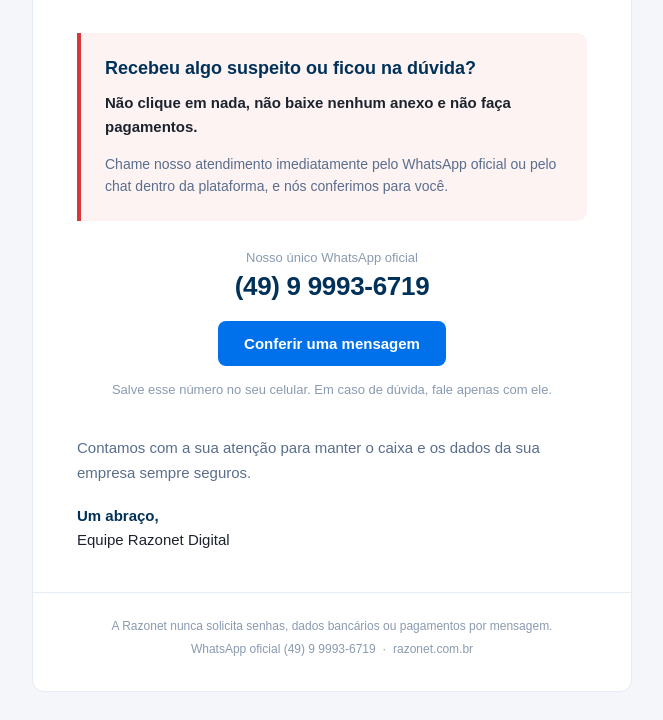
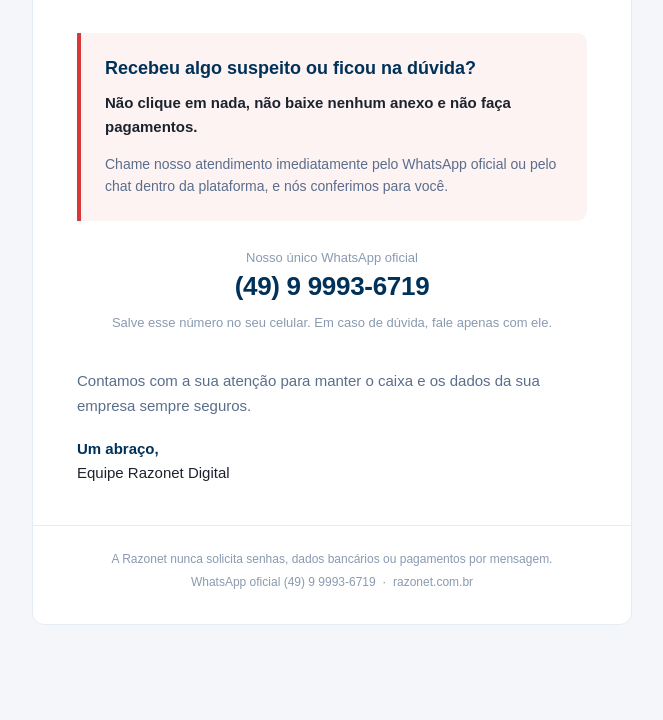
Before and after one commit to eloisacavalheiro98-oss/Emails-de-CS, a plain HTML site: page alerta-golpes-por-email.html in a window 1280 px wide. Shown: the part 973-1693 px from the top of the page, without its empty margins (308-971 px from the left). After the commit the page ends 1630 px from the top, so only its background shows below. Drawn offline with Linux system fonts and the light colour scheme.

Commit message:
Email alerta golpes: remove botão, mantém só o número oficial
Co-Authored-By: Claude Opus 5.5 <noreply@anthropic.com>

```diff
--- a/alerta-golpes-por-email.html
+++ b/alerta-golpes-por-email.html
@@ -100,11 +100,8 @@
   <tr>
     <td class="px" style="padding:28px 44px 0;text-align:center;">
       <p style="margin:0 0 4px;font-size:13px;line-height:18px;color:#8a9ab0;">Nosso único WhatsApp oficial</p>
-      <p style="margin:0 0 18px;font-size:26px;line-height:1.2;font-weight:bold;letter-spacing:-.3px;color:#003159;">(49) 9 9993-6719</p>
-      <table role="presentation" align="center" cellpadding="0" cellspacing="0" border="0"><tr>
-        <td style="background-color:#0171eb;border-radius:8px;"><a href="https://wa.me/5549999936719?text=Ol%C3%A1!%20Recebi%20uma%20mensagem%20suspeita%20e%20quero%20conferir%20se%20%C3%A9%20da%20Razonet." style="display:inline-block;padding:14px 26px;font-size:15px;font-weight:bold;color:#ffffff;text-decoration:none;">Conferir uma mensagem</a></td>
-      </tr></table>
-      <p style="margin:14px 0 0;font-size:13px;line-height:1.6;color:#8a9ab0;">Salve esse número no seu celular. Em caso de dúvida, fale apenas com ele.</p>
+      <p style="margin:0;font-size:26px;line-height:1.2;font-weight:bold;letter-spacing:-.3px;color:#003159;">(49) 9 9993-6719</p>
+      <p style="margin:10px 0 0;font-size:13px;line-height:1.6;color:#8a9ab0;">Salve esse número no seu celular. Em caso de dúvida, fale apenas com ele.</p>
     </td>
   </tr>
 
```
